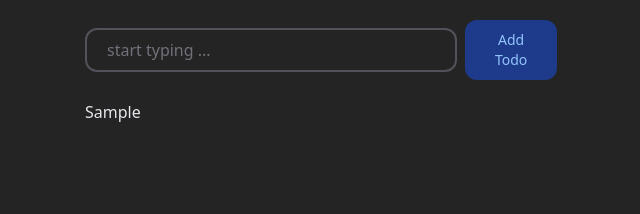
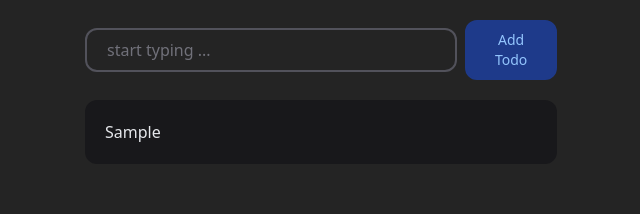
Before and after one commit to emonmahdi/react-typescript-todo-app, a React (Vite) app: page / in a window 1280 px wide. Both pictures are taken after typing "Sample" into the empty fields and a click on the button "Add Todo". Shown: the top 214 px of the page, without its empty margins (319-959 px from the left). Built offline with nearby package versions, Linux system fonts and the light colour scheme.

Commit message:
create todoList component

```diff
--- /dev/null
+++ b/src/components/TodoItem.tsx
@@ -0,0 +1,27 @@
+import { Todo } from '../context/TodoContext'
+import { motion } from 'framer-motion'
+import cn from 'classnames'
+
+const TodoItem = (porps: { todo: Todo }) => {
+  const { todo } = porps
+  return (
+    <motion.li
+      layout
+      className={cn(
+        'p-5 rounded-xl bg-zinc-900',
+        todo.status === 'completed' && 'bg-opacity-50 text-zinc-500',
+      )}
+    >
+      <motion.span
+        layout
+        style={{
+          textDecoration: todo.status === 'completed' ? 'line-through' : 'none',
+        }}
+      >
+        {todo.text}
+      </motion.span>
+    </motion.li>
+  )
+}
+
+export default TodoItem
--- a/src/components/TodoList.tsx
+++ b/src/components/TodoList.tsx
@@ -1,5 +1,7 @@
 import { useTodo } from '../context/useTodo'
 import { SiStarship } from 'react-icons/si'
+import TodoItem from './TodoItem'
+import { motion } from 'framer-motion'
 
 const TodoList = () => {
   const { todos } = useTodo()
@@ -17,11 +19,11 @@
 
   return (
     <div>
-      <ul className="grid max-w-lg gap-2 px-5 mx-auto">
+      <motion.ul className="grid max-w-lg gap-2 px-5 mx-auto">
         {todos?.map(todo => {
-          return <li key={todo.id}>{todo.text}</li>
+          return <TodoItem todo={todo} key={todo.id} />
         })}
-      </ul>
+      </motion.ul>
     </div>
   )
 }
```
Also changed, not shown: 1 other file (tests, documents, lock files or other folders).
